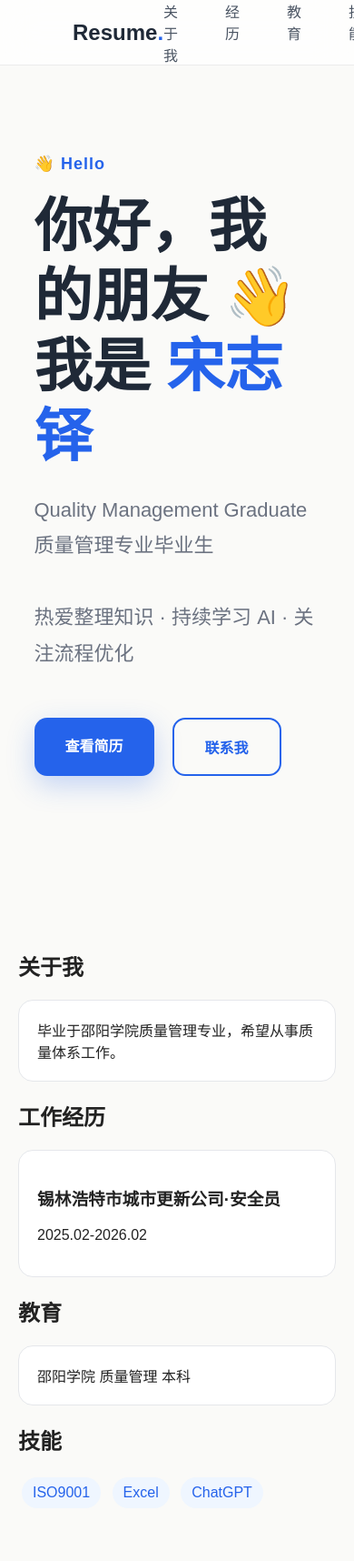
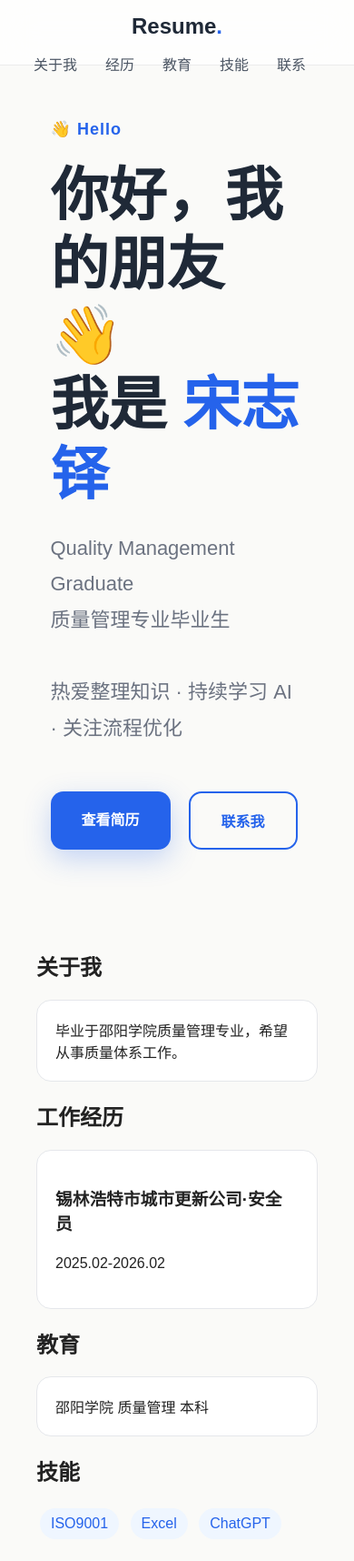
Before and after one commit to rainbowb400-bot/resume-website, a plain HTML site: page index.html in a window 390 px wide. Shown: the whole page at 91% size. Before the commit the page ends 1682 px from the top, so only its background shows below. Drawn offline with Linux system fonts and the light colour scheme.

Commit message:
optimize mobile responsive design

```diff
--- a/index.html
+++ b/index.html
@@ -5,6 +5,14 @@
     <meta charset="utf-8">
     <meta name="viewport" content="width=device-width, initial-scale=1">
     <title>宋志铎·Resume</title>
+    <meta name="description"
+        content="Song Zhiduo personal resume website. Quality Management graduate with experience in safety management, AI tools, and digital projects.">
+
+    <meta name="keywords" content="Song Zhiduo, resume, quality management, QA, AI, GitHub, portfolio">
+
+    <meta name="author" content="Song Zhiduo">
+
+
     <link rel="icon" type="image/png" href="assets/favicon.png">
     <link rel="stylesheet" href="style.css">
 </head>
--- a/style.css
+++ b/style.css
@@ -257,4 +257,60 @@ nav a {
 
     color:#2563EB;
 
+}@media (max-width: 768px) {
+
+    body {
+        padding: 20px;
+    }
+
+    .container {
+        width: 100%;
+        max-width: 100%;
+    }
+
+    h1 {
+        font-size: 32px;
+    }
+
+    h2 {
+        font-size: 24px;
+    }
+
+    p {
+        font-size: 16px;
+        line-height: 1.6;
+    }
+
+    img {
+        max-width: 100%;
+        height: auto;
+    }
+
+    .navbar {
+        flex-direction: column;
+        gap: 15px;
+        padding: 15px 20px;
+    }
+
+    .nav-links {
+        width: 100%;
+        display: flex;
+        justify-content: center;
+        flex-wrap: wrap;
+        gap: 15px;
+    }
+
+    .wrap {
+        padding: 0 20px;
+    }
+
+    .card {
+        padding: 20px;
+    }
+
+    .chips {
+        flex-wrap: wrap;
+        gap: 10px;
+    }
+
 }
```
